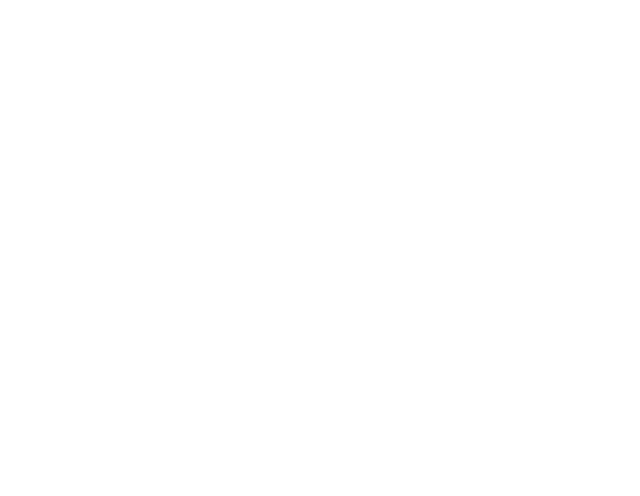
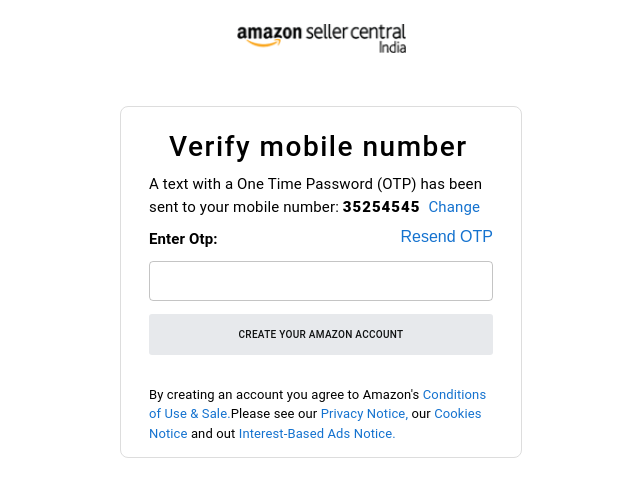
Before and after one commit to Anandakrishnangr/Ecommerce-frontend, a React (Vite) app: page /loginotp in a window 1280 px wide. Before the commit this address had no page. Shown: the top 496 px of the page, without its empty margins (319-959 px from the left). Built offline with nearby package versions, Linux system fonts and the light colour scheme.

Commit message:
design otp page

```diff
--- a/src/Routes.tsx
+++ b/src/Routes.tsx
@@ -2,7 +2,10 @@
 import { Routes as ReactRoutes, Route } from 'react-router-dom'
 import { FormElements } from './pages'
 import { Registration } from './pages/bussinessUsers/Registration'
-import { Login } from './pages/bussinessLogin/login'
+import { Login } from './pages/bussinessLogin/login';
+import { Password } from './pages/bussinessLogin/password';
+import { LoginOtp } from './pages/loginOtp'
+
 
 export const Routes = () => {
   return (
@@ -11,6 +14,8 @@
         <Route path='/form-element' element={<FormElements/>}></Route>
         <Route path='/registration' element = {<Registration/>}></Route>
         <Route path='/login' element = {<Login/>}></Route>
+        <Route path='/password' element = {<Password/>}></Route>
+        <Route path='/loginotp' element = {<LoginOtp/>}></Route>
 
        </ReactRoutes>
     </div>
--- a/src/components/formElements/button.tsx
+++ b/src/components/formElements/button.tsx
@@ -27,7 +27,7 @@
   );
 };
 
-export const AmazonAccountCreationBtn = () => {
+export const AccountCreationBtn = () => {
   return (
     <MuiButton
       variant="contained"
--- a/src/components/formElements/input.tsx
+++ b/src/components/formElements/input.tsx
@@ -1,9 +1,9 @@
 import { TextField } from "@mui/material";
 
-export const Input = () => {
+export const Inputoutline = () => {
   return <TextField id="outlined-basic" label="Outlined" variant="outlined" />
 };
 
-export const InputForAccount = () => {
+export const Input = () => {
   return <TextField fullWidth size="small"/>
 }
--- a/src/pages/bussinessLogin/login.tsx
+++ b/src/pages/bussinessLogin/login.tsx
@@ -8,10 +8,10 @@
 import ArrowRightIcon from "@mui/icons-material/ArrowRight";
 import { styled } from "@mui/material/styles";
 import {
-  AmazonAccountCreationBtn,
+  AccountCreationBtn,
   ContinueBtn,
   Footer,
-  InputForAccount,
+  Input,
 } from "../../components";
 import Header from "../../components/Header";
 
@@ -72,7 +72,7 @@
             >
               Email or mobile phone number
             </Typography>
-            <InputForAccount />
+            <Input />
             <ContinueBtn /> {/* button component creation  */}
             <Box sx={{ display: "flex", alignItems: "center" }}>
               <ArrowRightIcon sx={{ color: "black" }} />
@@ -95,7 +95,7 @@
               </Typography>
             </Divider>
           </Root>
-          <AmazonAccountCreationBtn /> {/* button component creation  */}
+          <AccountCreationBtn /> {/* button component creation  */}
         </Box>
       </Box>
 
--- a/src/pages/bussinessLogin/password.tsx
+++ b/src/pages/bussinessLogin/password.tsx
@@ -8,12 +8,13 @@
 import ArrowRightIcon from "@mui/icons-material/ArrowRight";
 import { styled } from "@mui/material/styles";
 import {
-  AmazonAccountCreationBtn,
+  AccountCreationBtn,
   ContinueBtn,
   Footer,
-  InputForAccount,
+  Input,
 } from "../../components";
 import Header from "../../components/Header";
+
 
 const Root = styled("div")(({ theme }) => ({
   width: "100%",
@@ -24,7 +25,7 @@
   },
 }));
 
-export const Login = () => {
+export const Password = () => {
   return (
     <>
     <Header />
@@ -72,7 +73,7 @@
           >
             Enter your password
           </Typography>
-          <InputForAccount />
+          <Input/>
           <ContinueBtn /> {/* button component creation  */}
           <Box sx={{ display: "flex", alignItems: "center" }}>
             <ArrowRightIcon sx={{ color: "black" }} />
@@ -95,7 +96,7 @@
             </Typography>
           </Divider>
         </Root>
-        <AmazonAccountCreationBtn /> {/* button component creation  */}
+        <AccountCreationBtn /> {/* button component creation  */}
       </Box>
     </Box>
 
--- /dev/null
+++ b/src/pages/loginOtp/index.tsx
@@ -0,0 +1,109 @@
+import React, { useState } from "react";
+import Header from "../../components/Header";
+import { Box, Typography, Link } from "@mui/material";
+import { AccountCreationBtn, Input } from "../../components";
+
+export const LoginOtp = () => {
+  const [number, useNumber] = useState(35254545);
+  return (
+    <>
+      <Header />
+      <Box
+        sx={{
+          width: "100%",
+          backgroundColor: "#ffff",
+          padding: "16px 0px",
+          display: "flex",
+          alignItems: "center",
+          flexDirection: "column",
+        }}
+      >
+        <Box
+          sx={{
+            border: "1px solid #ddd",
+            width: "400px",
+
+            borderRadius: "8px",
+            marginTop: "20px",
+            marginBottom: "24px",
+          }}
+        >
+          <Box
+            sx={{
+              color: "black",
+              padding: "14px 28px",
+              fontFamily: "Arial,sans-serif",
+              //   lineHeight: "2.2",
+              flexDirection: "column",
+            }}
+          >
+            <Typography
+              component={"h1"}
+              sx={{
+                fontSize: "28px",
+                fontWeight: "500",
+                letterSpacing: "1.5px",
+                padding: "5px 20px",
+              }}
+            >
+              Verify mobile number
+            </Typography>
+            <Typography component={"p"} sx={{ fontSize: "15px" }}>
+              A text with a One Time Password (OTP) has been sent to your mobile
+              number:{" "}
+              <span
+                style={{
+                  fontWeight: "900",
+                  letterSpacing: "1px",
+                  paddingRight: "8px",
+                }}
+              >
+                {number}
+              </span>
+              <Link href="#" sx={{ color: "#1472cf", textDecoration: "none" }}>
+                Change
+              </Link>
+            </Typography>
+            <Box
+              sx={{
+                display: "flex",
+                justifyContent: "space-between",
+                padding: "10px 0px",
+              }}
+            >
+              <Typography
+                component={"h4"}
+                sx={{ fontWeight: "600", fontSize: "15px" }}
+              >
+                Enter Otp:
+              </Typography>
+              <Link href="#" sx={{ color: "#1472cf", textDecoration: "none" }}>
+                Resend OTP
+              </Link>
+            </Box>
+            <Input />
+            <AccountCreationBtn sx={{ backgroundColor: "#ffca00c7" }} />
+            <Typography component={"p"} sx={{fontSize: '13px'}}>
+              By creating an account you agree to Amazon's{" "}
+              <Link href="#" sx={{ color: "#1472cf", textDecoration: "none" }}>
+                Conditions of Use & Sale.
+              </Link>
+              Please see our{" "}
+              <Link href="#" sx={{ color: "#1472cf", textDecoration: "none" }}>
+                Privacy Notice,
+              </Link>{" "}
+              our{" "}
+              <Link href="#" sx={{ color: "#1472cf", textDecoration: "none" }}>
+                Cookies Notice
+              </Link>{" "}
+              and out{" "}
+              <Link href="#" sx={{ color: "#1472cf", textDecoration: "none" }}>
+                Interest-Based Ads Notice.
+              </Link>
+            </Typography>
+          </Box>
+        </Box>
+      </Box>
+    </>
+  );
+};
```
